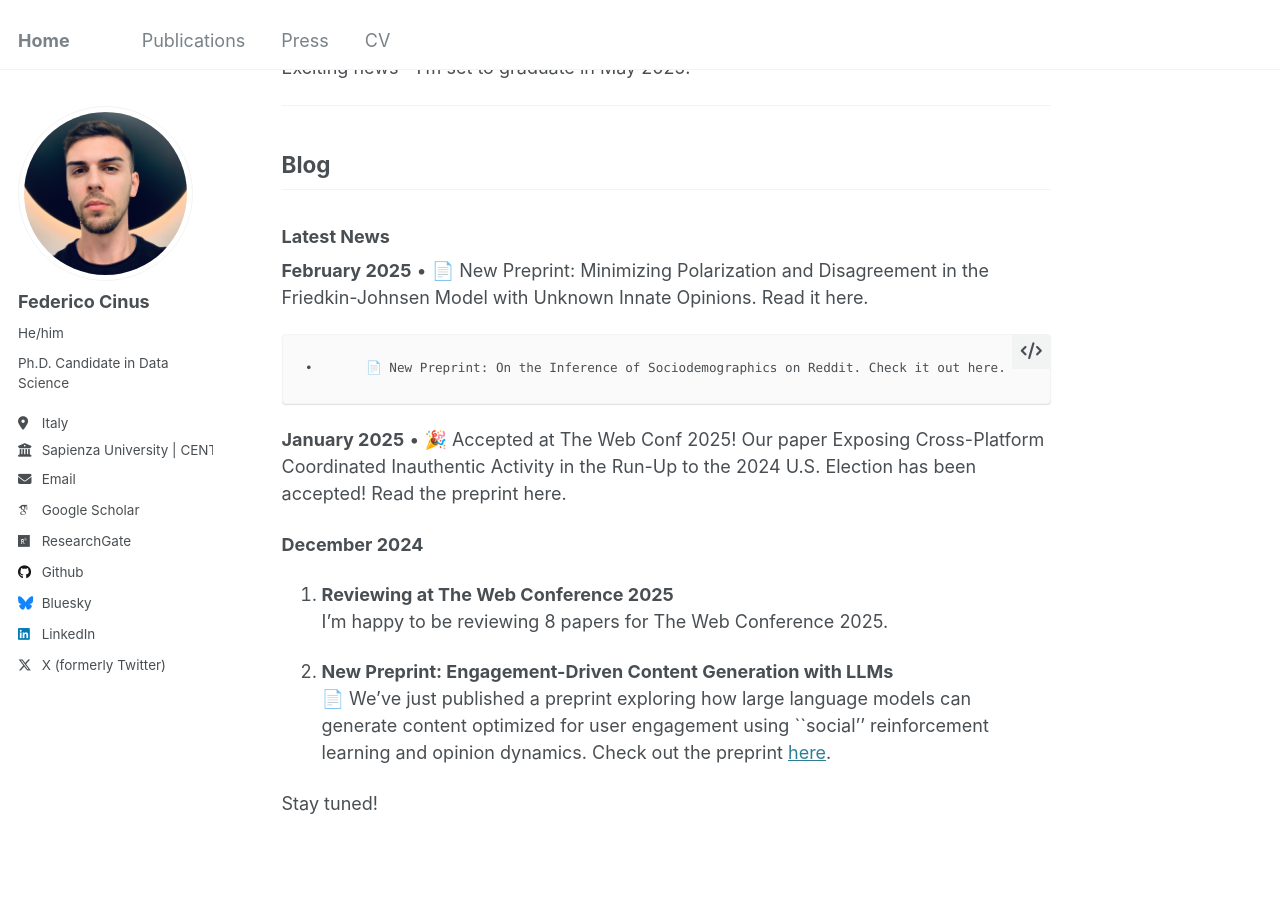
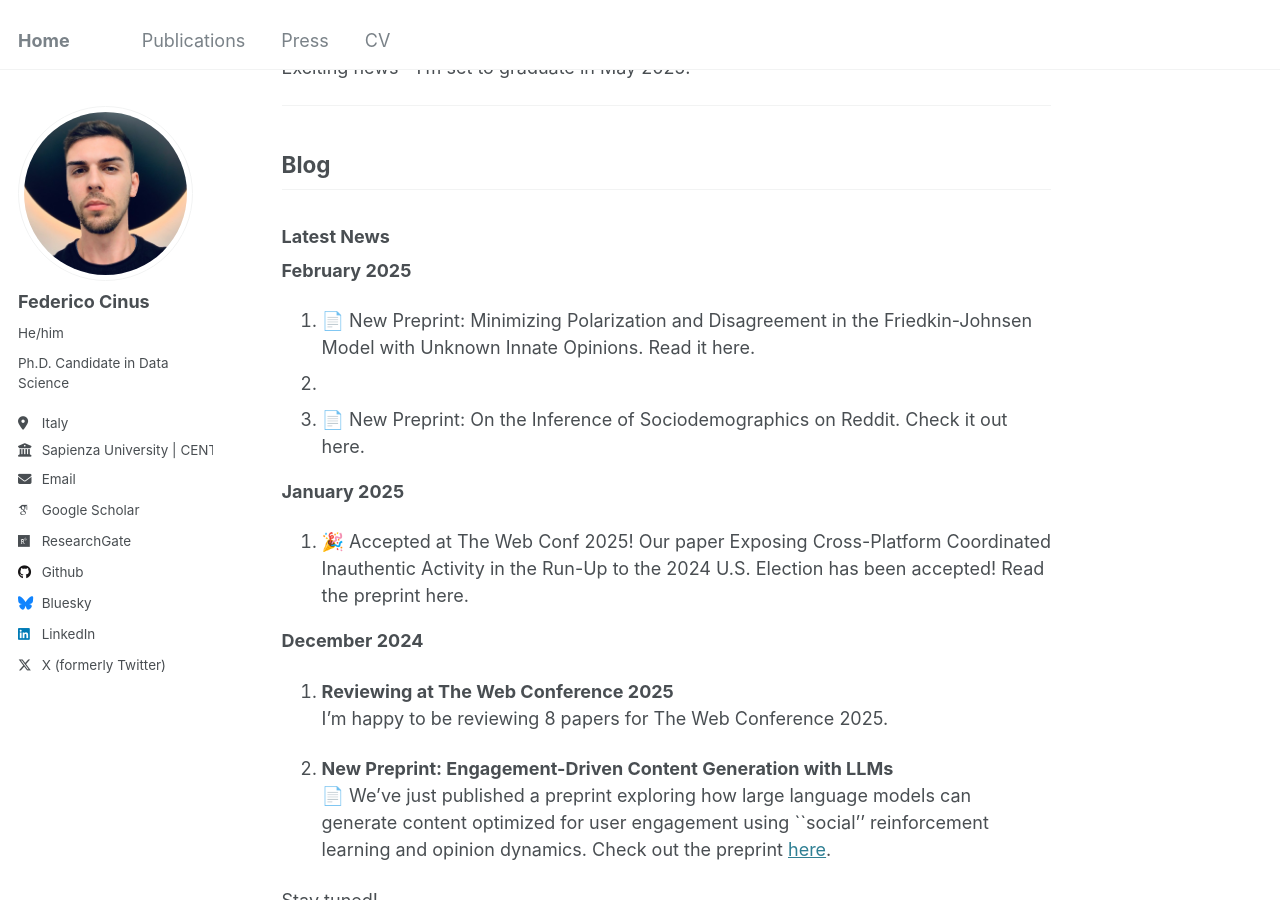
Before and after one commit to FedericoCinus/website, a Jekyll site: the page built from _pages/about.md, in a window 1280 px wide and 900 px high, scrolled down 451 px. Built offline with Jekyll 4.4.1, drawn with Linux system fonts in a browser that asks for light colours; some web fonts are replaced; part of the change alters nothing that is shown.

```diff
--- a/_pages/about.md
+++ b/_pages/about.md
@@ -24,12 +24,12 @@ Exciting news—I’m set to graduate in May 2025!
 ### Latest News
 
 **February 2025**
-	•	📄 New Preprint: Minimizing Polarization and Disagreement in the Friedkin-Johnsen Model with Unknown Innate Opinions. Read it here.
-
-	•	📄 New Preprint: On the Inference of Sociodemographics on Reddit. Check it out here.
+1. 📄 New Preprint: Minimizing Polarization and Disagreement in the Friedkin-Johnsen Model with Unknown Innate Opinions. Read it here.
+2.
+3. 📄 New Preprint: On the Inference of Sociodemographics on Reddit. Check it out here.
 
 **January 2025**
-	•	🎉 Accepted at The Web Conf 2025! Our paper Exposing Cross-Platform Coordinated Inauthentic Activity in the Run-Up to the 2024 U.S. Election has been accepted! Read the preprint here.
+1. 🎉 Accepted at The Web Conf 2025! Our paper Exposing Cross-Platform Coordinated Inauthentic Activity in the Run-Up to the 2024 U.S. Election has been accepted! Read the preprint here.
 
 
 **December 2024**
```
